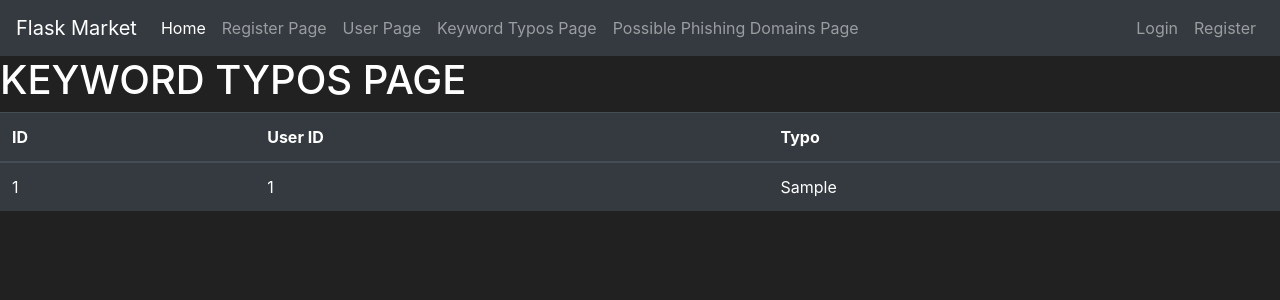
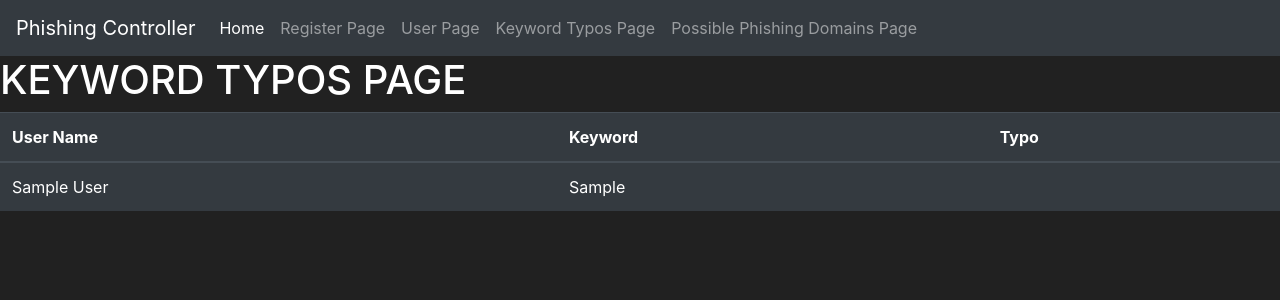
Before and after one commit to zoyku/stalker, a Flask app: page /keyword_typos in a window 1280 px wide. Shown: the top 300 px of the page. Run offline with Flask 2, Linux system fonts and the light colour scheme; tables that the repository leaves empty hold one stand-in row (values such as "Sample post"); some libraries are stand-ins or nearby versions.

Commit message:
requirements.txt added

```diff
--- a/application/controllers/home_controller.py
+++ b/application/controllers/home_controller.py
@@ -32,9 +32,9 @@ def user():
 
 @mod_pages.route('/keyword_typos')
 def keyword_typos():
-    keyword_typos = KeywordTypo.query.all()
+    users = User.query.all()
 
-    return render_template('keyword_typos.html', keyword_typos=keyword_typos)
+    return render_template('keyword_typos.html', users=users)
 
 
 @mod_pages.route('/possible_phishing_domains')
--- a/application/templates/base.html
+++ b/application/templates/base.html
@@ -14,7 +14,7 @@
    </head>
    <body>
     <nav class="navbar navbar-expand-md navbar-dark bg-dark">
-      <a class="navbar-brand" href="#">Flask Market</a>
+      <a class="navbar-brand" href="#">Phishing Controller</a>
       <button class="navbar-toggler" type="button" data-toggle="collapse" data-target="#navbarNav">
         <span class="navbar-toggler-icon"></span>
       </button>
@@ -34,14 +34,6 @@
             </li>
             <li class="nav-item">
                 <a class="nav-link" href="{{ url_for('pages.possible_phishing_domains') }}">Possible Phishing Domains Page</a>
-            </li>
-        </ul>
-        <ul class="navbar-nav">
-            <li class="nav-item">
-                <a class="nav-link" href="#">Login</a>
-            </li>
-            <li class="nav-item">
-                <a class="nav-link" href="#">Register</a>
             </li>
         </ul>
       </div>
--- a/application/templates/keyword_typos.html
+++ b/application/templates/keyword_typos.html
@@ -10,18 +10,22 @@
         <thead>
             <tr>
                 <!-- Your Columns HERE -->
-                <th scope="col">ID</th>
-                <th scope="col">User ID</th>
+                <th scope="col">User Name</th>
+                <th scope="col">Keyword</th>
                 <th scope="col">Typo</th>
             </tr>
         </thead>
         <tbody>
             <!-- Your rows inside the table HERE: -->
-            {% for keyword_typo in keyword_typos %}
+            {% for user in users %}
                 <tr>
-                    <td>{{ keyword_typo.id }}</td>
-                    <td>{{ keyword_typo.user_id }}</td>
-                    <td>{{ keyword_typo.typo}}</td>
+                    <td>{{ user.register_name }}</td>
+                    <td>{{ user.keyword }}</td>
+                    <td>
+                        {% for keyword_typo in user.keyword_typos %}
+                                {{ keyword_typo.typo }}
+                        {% endfor %}
+                    </td>
                 </tr>
             {% endfor %}
         </tbody>
--- a/application/utils/home_utils.py
+++ b/application/utils/home_utils.py
@@ -18,7 +18,7 @@ class HomeUtils:
             keywords_with_typo = TypoUtils.callToTypo(keyword)
 
             for keyword in list(set(keywords_with_typo)):
-                typo1 = KeywordTypo(user_id=User.query.filter_by(register_name=register_name).first().id, typo=keyword)
+                typo1 = KeywordTypo(register_name=User.query.filter_by(register_name=register_name).first().register_name, from_which_keyword=User.query.filter_by(register_name=register_name).first().keyword, typo=keyword)
                 db.session.add(typo1)
             try:
                 db.session.commit()
```
Also changed, not shown: application/daemons/phishing_detector.py (+31 -18 lines), application/forms.py (+4 -4 lines), application/models.py (+6 -5 lines), application/templates/possible_phishing_domains.html (+5 -5 lines), application/templates/register.html (+13 -6 lines).
